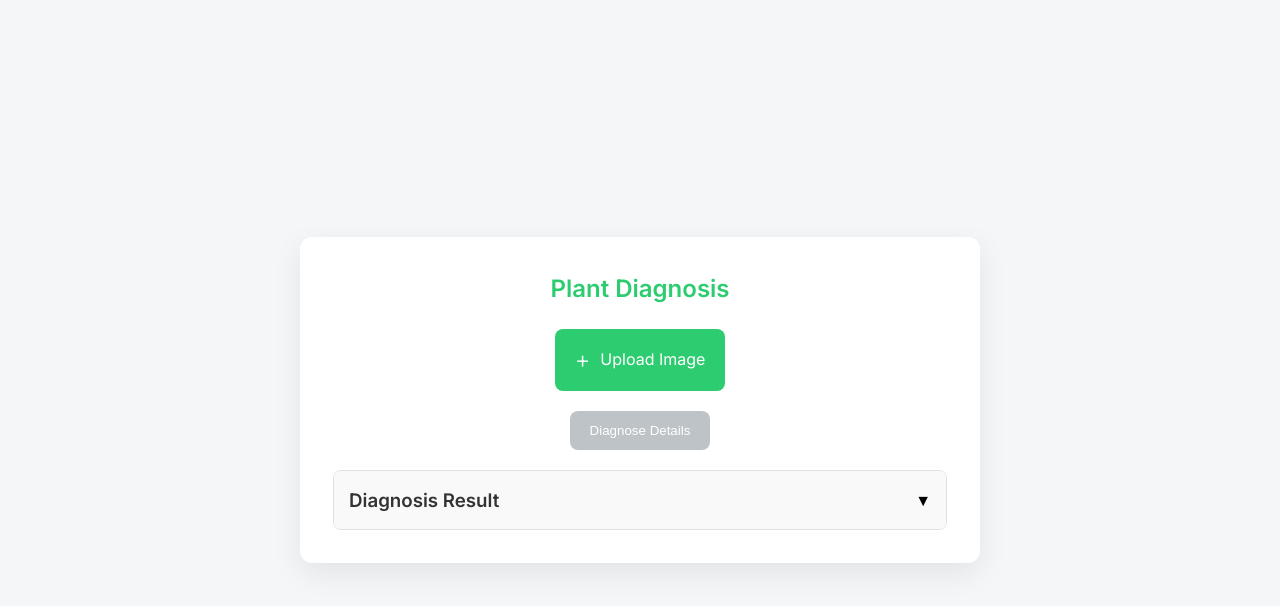
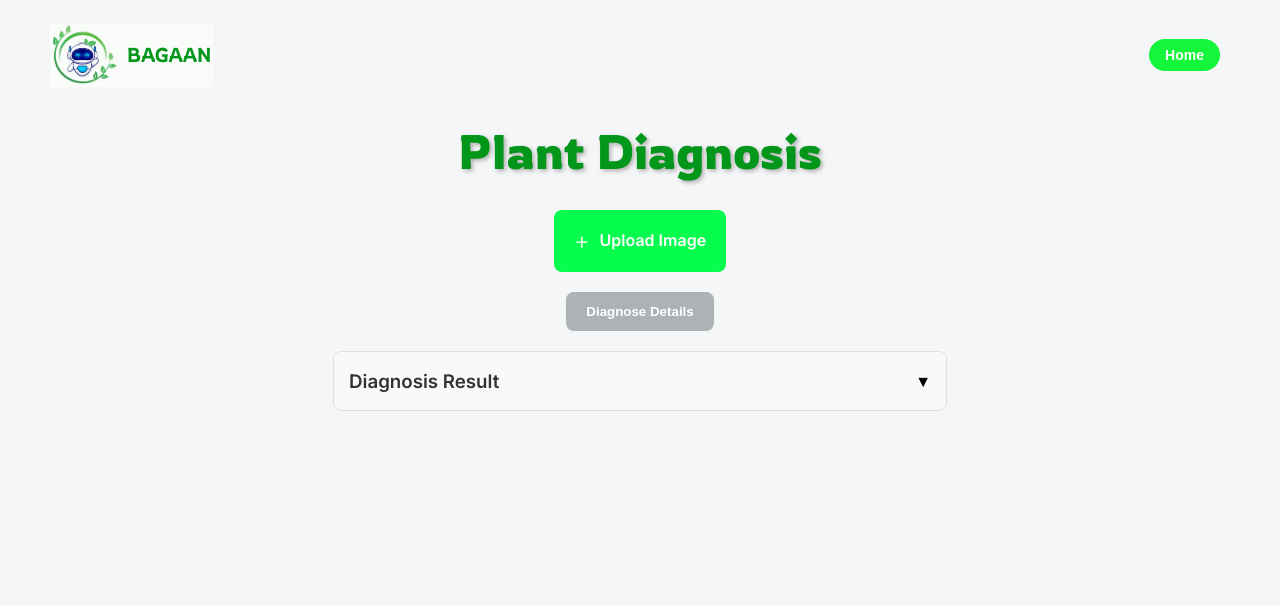
Before and after one commit to manjeetsharma0796/plant_doctor_ai, a website: page public/index.html in a window 1280 px wide. Drawn offline with Linux system fonts and the light colour scheme.

Commit message:
style updated

```diff
--- a/public/index.html
+++ b/public/index.html
@@ -9,13 +9,18 @@
     <link rel="preconnect" href="https://fonts.googleapis.com">
     <link rel="preconnect" href="https://fonts.gstatic.com" crossorigin>
     <link href="https://fonts.googleapis.com/css2?family=Inter:wght@300;400;600&display=swap" rel="stylesheet">
+    <link rel="preconnect" href="https://fonts.googleapis.com">
+<link rel="preconnect" href="https://fonts.gstatic.com" crossorigin>
+<link href="https://fonts.googleapis.com/css2?family=Rowdies:wght@300;400;700&display=swap" rel="stylesheet">
 </head>
 
 <body>
+    <body>
+        <div class="hero">
+            <!-- Diagnosis Container (Moved Above the Video) -->
             <div class="container">
                 <div class="card">
                     <h2>Plant Diagnosis</h2>
-
                     <div class="upload-section">
                         <label for="fileInput" class="upload-btn">
                             <input type="file" id="fileInput" accept="image/*" style="display:none;">
@@ -24,11 +29,9 @@
                         </label>
                         <img id="imagePreview" class="image-preview" style="display:none;">
                     </div>
-
                     <button id="toai" class="diagnose-btn" disabled>
                         Diagnose Details
                     </button>
-
                     <div id="resultContainer" class="result-container">
                         <div class="result-header" onclick="toggleResult()">
                             <h3>Diagnosis Result</h3>
@@ -39,6 +42,18 @@
                         </div>
                     </div>
                 </div>
+            </div>
+
+            <!-- Navigation Bar -->
+            <nav>
+                <div class="logo">
+                    <img src="bagaan logo bg1.png" alt="Bagaan">
+                    <span>BAGAAN</span>
+                </div>
+                <div class="nav-buttons">
+                    <button class="diagnose" onclick="window.location.href='/'">Home</button>
+                </div>
+            </nav>
         </div>
 
         <!-- <script src="script.js"></script> -->
--- a/public/page.css
+++ b/public/page.css
@@ -70,14 +70,17 @@ nav {
 }
 
 .diagnose {
-    background:rgba(1, 247, 42, 0.743);
+    font-weight: bolder;
+    padding: 8px 16px;
+    background:rgba(1, 247, 42, 0.922);
     color: white;
     border: 1px solid white;
     margin-right: 10px;
 }
 
 .weather {
-    background: rgba(1, 247, 42, 0.743);
+    font-weight: bolder;
+    background: rgba(1, 247, 42, 0.922);
     color: white;
 }
 
@@ -89,12 +92,16 @@ nav {
 }
 
 .content h1 {
+    font-family: "Rowdies", sans-serif;
+    font-weight: 400;
+    font-style: normal;
     font-size: 40px;
-    text-shadow: 5px;
+    text-shadow: 2px 2px 4px rgba(0, 0, 0, 0.7);
     margin-bottom: 10px;
 }
 
 .content p {
+    font-weight: bolder;
     font-size: 18px;
     margin-bottom: 20px;
 }
--- a/public/style.css
+++ b/public/style.css
@@ -1,11 +1,15 @@
+/* video hatao
+nav bar lagao */
+
+
 * {
     margin: 0;
-    padding: 0;
+    /* padding: 0; */
     box-sizing: border-box;
 }
 
 :root {
-    --primary-color: #2ecc71;
+    --primary-color: #07fd4d;
     --secondary-color: #27ae60;
     --text-color: #333;
     --bg-color: #f4f6f7;
@@ -23,29 +27,99 @@ body {
     line-height: 1.6;
 }
 
+/* Navigation Bar */
+nav {
+    position: absolute;
+    top: 8px;
+    left: 0;
+    width: 100%;
+    display: flex;
+    justify-content: space-between;
+    align-items: center;
+    padding: 15px 50px;
+}
+
+.logo {
+    padding: 2px 2px;
+    background-color: rgba(251, 254, 250, 0.79);
+    display: flex;
+    align-items: center;
+}
+
+.logo img {
+    width: 65px;
+    height: 60px;
+    margin-right: 10px;
+}
+
+.logo span {
+    font-size: 20px;
+    font-family: "Rowdies", sans-serif;
+    font-weight: 300;
+    color: rgb(2, 150, 27);
+}
+
+/* Navigation Buttons */
+/* .nav-buttons button {
+    padding: 8px 16px;
+    border: none;
+    cursor: pointer;
+    font-size: 14px;
+    border-radius: 20px;
+} */
+
+.diagnose {
+    font-weight: bolder;
+    padding: 8px 16px;
+    font-size: 14px;
+    background: rgba(1, 247, 42, 0.922);
+    color: white;
+    border: none;
+    border-radius: 20px;
+    margin-right: 10px;
+}
+
 .container {
-    width: 104%;
+    position: absolute;
+    top: 10%;
+    left: 50%;
+    transform: translateX(-50%);
+    width: 90%;
     max-width: 680px;
-    margin: 0 auto;
+    z-index: 10;
+}
+
+.bg-video {
+    position: absolute;
+    top: 0;
+    left: 0;
+    width: 100%;
+    height: 100%;
+    object-fit: cover;
+    z-index: -1;
 }
 
 .card {
-    background: white;
+    background: rgba(255, 255, 255, 0);
     border-radius: 12px;
-    box-shadow: 0 10px 30px rgba(0, 0, 0, 0.08);
+    /* box-shadow: 0 10px 30px rgba(0, 0, 0, 0.08); */
     padding: 33px;
     text-align: center;
     transition: all 0.3s ease;
 }
 
-.card:hover {
+/* .card:hover {
     box-shadow: 0 15px 40px rgba(0, 0, 0, 0.1);
-}
+} */
 
 h2 {
-    color: var(--primary-color);
+    font-family: "Rowdies", sans-serif;
+    font-weight: 400;
+    font-style: normal;
+    color: rgb(2, 150, 27);
     margin-bottom: 20px;
-    font-weight: 600;
+    font-size: xxx-large;
+    text-shadow: 2px 2px 4px rgba(149, 144, 144, 0.7);
 }
 
 .upload-section {
@@ -53,6 +127,7 @@ h2 {
 }
 
 .upload-btn {
+    font-weight: bolder;
     display: inline-flex;
     align-items: center;
     justify-content: center;
@@ -82,6 +157,7 @@ h2 {
 }
 
 .diagnose-btn {
+    font-weight: bolder;
     background-color: var(--primary-color);
     color: white;
     border: none;
@@ -93,7 +169,7 @@ h2 {
 }
 
 .diagnose-btn:disabled {
-    background-color: #bdc3c7;
+    background-color: #adb2b5;
     cursor: not-allowed;
 }
 
```
Also changed, not shown: public/page.html (+1 -1 lines), server.js (+7 -1 lines). Lines whose indentation alone changed are shown as unchanged.
